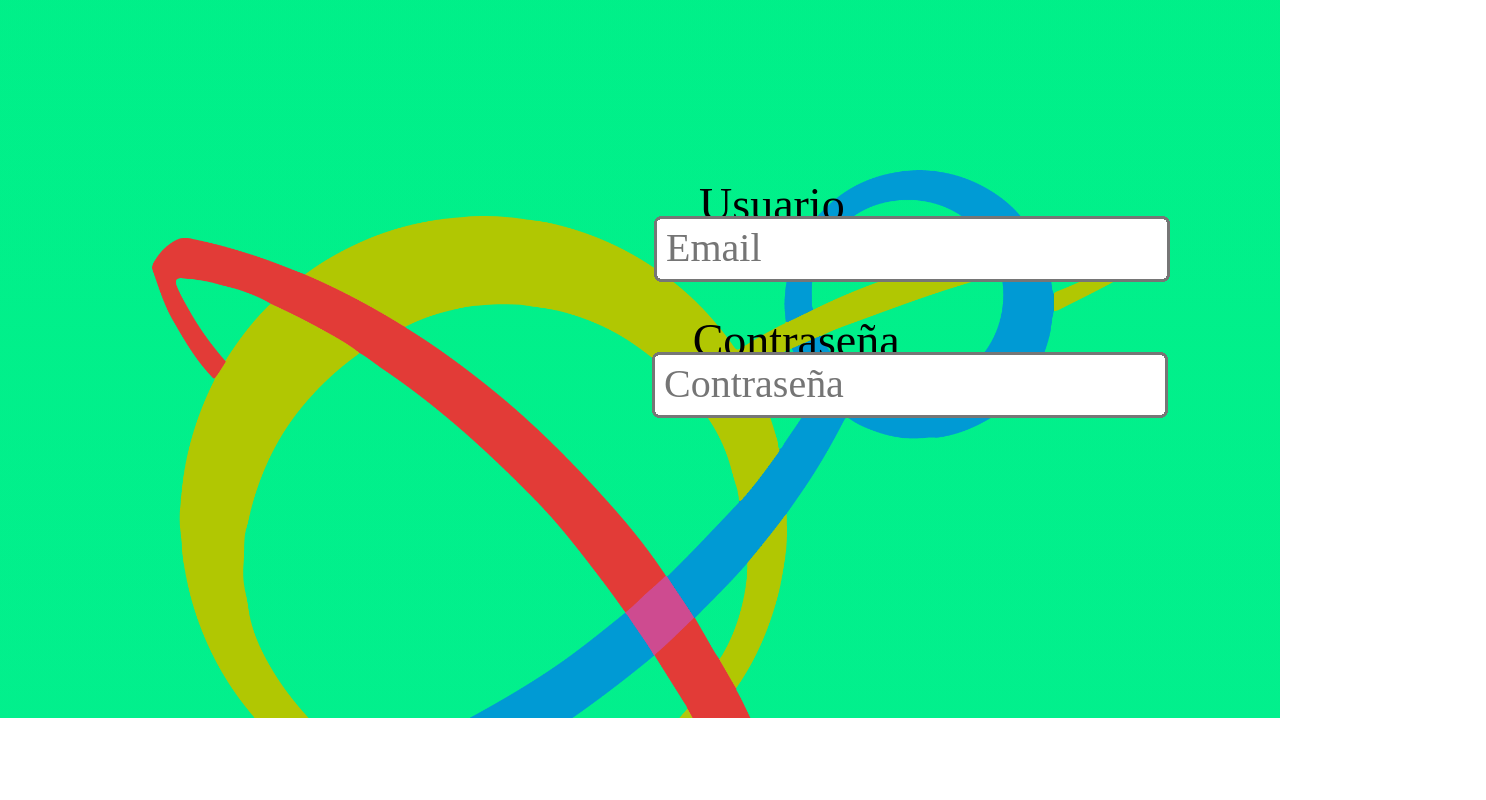
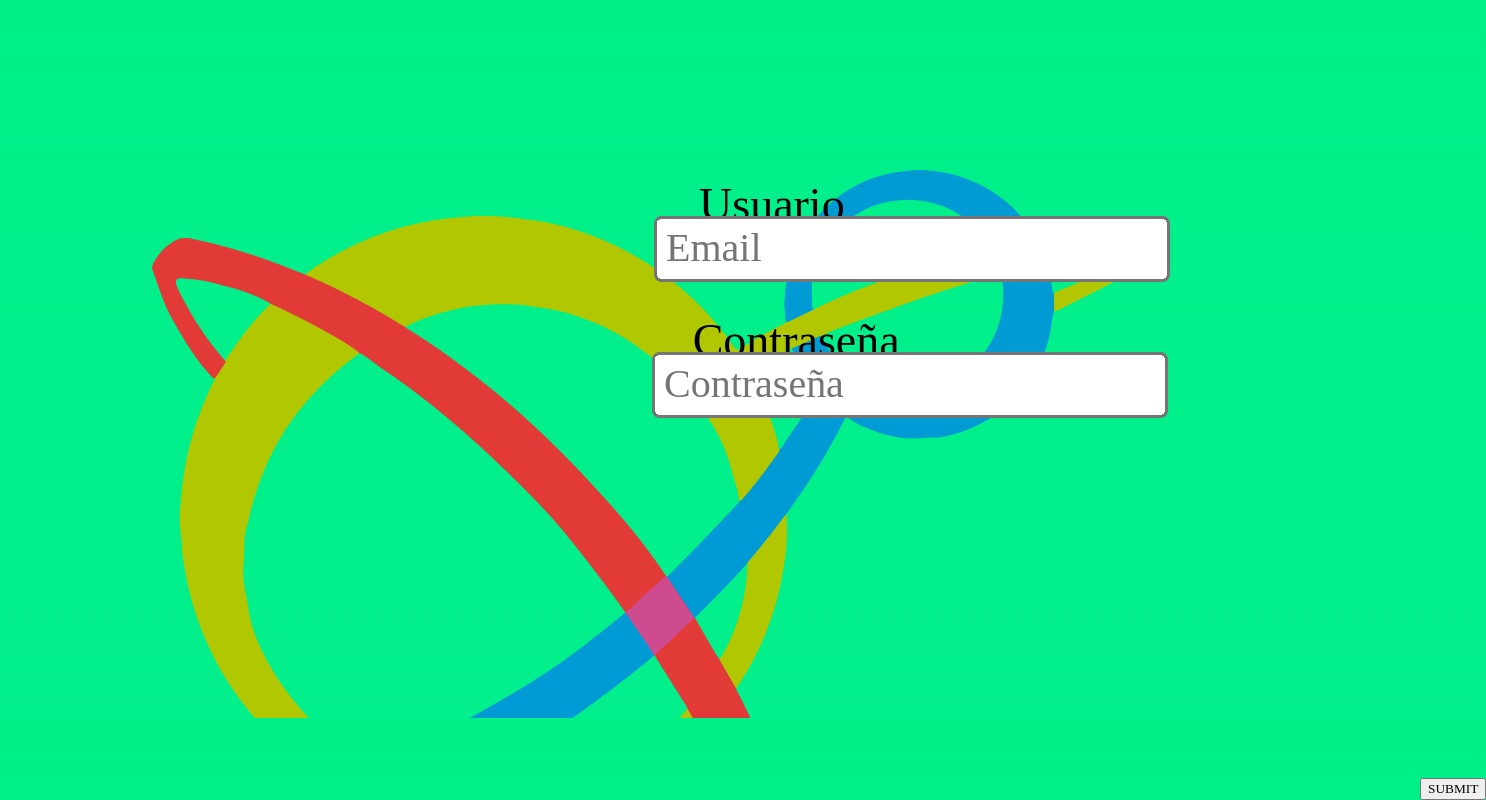
Before and after one commit to AdrianFerrer1/web-mvp, a SvelteKit app: page /login in a window 1280 px wide. Shown: the part 82-882 px from the top of the page, 1486 px wide, since content can reach past the window. Before the commit the page ends 800 px from the top, so only its background shows below. Built offline with nearby package versions, Linux system fonts and the light colour scheme.

Commit message:
cambio boton

```diff
--- a/src/routes/login/+page.svelte
+++ b/src/routes/login/+page.svelte
@@ -23,9 +23,8 @@
     <p class="password">Contraseña</p>
     <input class="contpass" bind:value={password} type="password" placeholder="Contraseña"/>
 </label>
-<div id="boton">
-<button on:click={() => goto("/orbital-ceu")}>SUBMIT</button>
-</div>
+    <button id="boton" on:click={() => goto("/orbital-ceu")}>SUBMIT</button>
+
 </body>
 <style>
     .E-mail{
@@ -78,9 +77,12 @@
        width: 1000px;
     }
     #boton{
-      margin-top: 860px;
-      margin-left: 1420px;
-      transform: scale(1);
+        top: 860px;
+        left: 1420px;
+        position: absolute;
+      /* margin-top: 860px;
+      margin-left: 1420px; */
+      width: auto;
     }
 
 </style>
```
